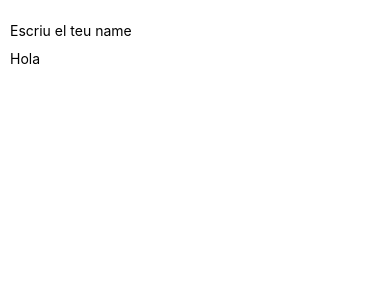
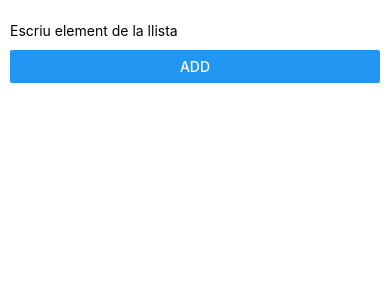
Before and after one commit to Muntsaka/my-app, a React Native app: screen / in a window 390 px wide. Shown: the top 300 px of the page. Built offline with nearby package versions, Linux system fonts and the light colour scheme.

Commit message:
Screen6 exercise

```diff
--- a/App.tsx
+++ b/App.tsx
@@ -1,9 +1,11 @@
 import React from 'react';
+import Screen4 from './screens/Screen4';
 import Screen5 from './screens/Screen5';
+import Screen6 from './screens/Screen6';
 
 const App = () => {
    return (
-      <Screen5/>
+      <Screen6/>
    );
 
 };
--- a/package.json
+++ b/package.json
@@ -14,7 +14,7 @@
     "react": "16.13.1",
     "react-dom": "16.13.1",
     "react-native": "https://github.com/expo/react-native/archive/sdk-41.0.0.tar.gz",
-    "react-native-web": "^0.16.3",
+    "react-native-web": "0.14.13",
     "expo-sharing": "~9.1.2"
   },
   "devDependencies": {
--- a/screens/Screen5.tsx
+++ b/screens/Screen5.tsx
@@ -4,8 +4,9 @@ import { TextInput } from "react-native";
 
 const Screen5 = () => {
 
+  console.log("Repintar");
     /**
-     * const [nomde l'estat, nom de la funció per canviar l'estat] = useState(variable inicial);
+     * const [nomde l'estat, nom de la funció per canviar l'estat] = useState(valor inicial);
      */
     const [name, setName] = useState("");
 
@@ -14,8 +15,7 @@ const Screen5 = () => {
       <TextInput
         style={{height: 40}}
         placeholder="Escriu el teu name"
-        onChangeText={name => setName(name)}
-        defaultValue={name}
+        onChangeText={text =>{setName(text)}}
       />
       <Text>Hola {name}</Text>
     </View>
--- /dev/null
+++ b/screens/Screen6.tsx
@@ -0,0 +1,41 @@
+import React, { useState } from "react";
+import { Button, Text, View } from "react-native";
+import { TextInput } from "react-native";
+
+const Screen6 = () => {
+     /**
+     * const [nomde l'estat, nom de la funció per canviar l'estat] = useState(valor inicial);
+     */
+    console.log("llista pintar")
+    const [todoList, changeTodoList] = useState([""]);
+    const [todo, saveTodo] = useState("");
+
+    const addToList=()=>{
+      changeTodoList([...todoList, todo])
+    }
+
+    /**Exercise:
+     * Adapt this Screen to allow user to delete a specific todo from the list
+     */
+    const removeFromList=()=>{
+
+      changeTodoList([...todoList.slice(0,-1)])
+
+    }
+
+    return (
+    <View style={{padding: 10}}>
+            <TextInput
+        style={{height: 40}}
+        placeholder="Escriu element de la llista"
+        onChangeText={text =>{saveTodo(text)}}
+      />
+      <Button title="add" onPress={addToList} />
+    {todoList.map((element, position)=>{return <Text key={position}>{element}</Text>})}
+    </View>
+
+    )
+
+}
+
+export default Screen6;
```
Also changed, not shown: screens/Screen6-solution.tsx (added, +33 -0 lines), 1 other file (tests, documents, lock files or other folders).
